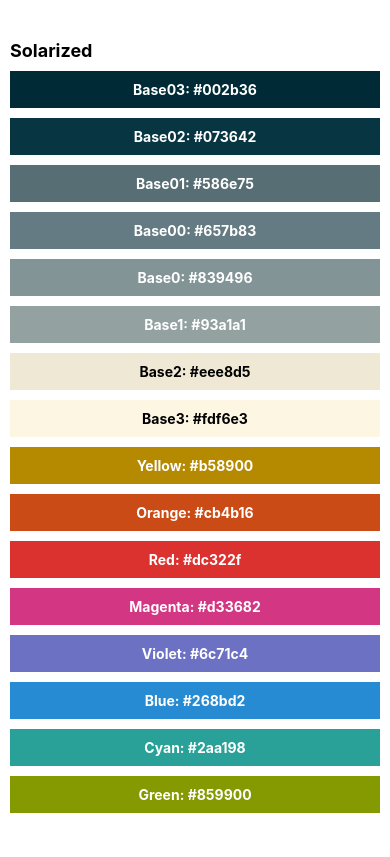
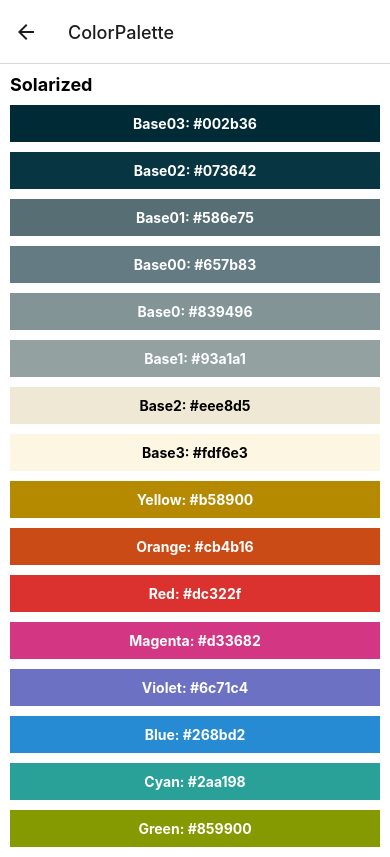
Before and after one commit to leandrodalmolin/fm-react-native, a React Native app: screen /ColorPalette in a window 390 px wide. Built offline with nearby package versions, Linux system fonts and the light colour scheme.

Commit message:
Add basic navigation

```diff
--- a/App.js
+++ b/App.js
@@ -1,52 +1,21 @@
 import React from 'react';
-import { FlatList, SafeAreaView, StyleSheet, Text, View } from 'react-native';
-import ColorBox from './components/ColorBox';
+import { NavigationContainer } from '@react-navigation/native';
+import { createStackNavigator } from '@react-navigation/stack';
 
-const COLORS = [
-  { colorName: 'Base03', hexCode: '#002b36' },
-  { colorName: 'Base02', hexCode: '#073642' },
-  { colorName: 'Base01', hexCode: '#586e75' },
-  { colorName: 'Base00', hexCode: '#657b83' },
-  { colorName: 'Base0', hexCode: '#839496' },
-  { colorName: 'Base1', hexCode: '#93a1a1' },
-  { colorName: 'Base2', hexCode: '#eee8d5' },
-  { colorName: 'Base3', hexCode: '#fdf6e3' },
-  { colorName: 'Yellow', hexCode: '#b58900' },
-  { colorName: 'Orange', hexCode: '#cb4b16' },
-  { colorName: 'Red', hexCode: '#dc322f' },
-  { colorName: 'Magenta', hexCode: '#d33682' },
-  { colorName: 'Violet', hexCode: '#6c71c4' },
-  { colorName: 'Blue', hexCode: '#268bd2' },
-  { colorName: 'Cyan', hexCode: '#2aa198' },
-  { colorName: 'Green', hexCode: '#859900' },
-];
+import Home from './screens/Home';
+import ColorPalette from './screens/ColorPalette';
+
+const Stack = createStackNavigator();
 
 const App = () => {
   return (
-    <SafeAreaView>
-      <FlatList
-        style={styles.container}
-        data={COLORS}
-        keyExtractor={(item) => item.colorName}
-        renderItem={({ item }) => (
-          <ColorBox colorName={item.colorName} hexCode={item.hexCode} />
-        )}
-        ListHeaderComponent={<Text style={styles.text}>Solarized</Text>}
-      />
-    </SafeAreaView>
+    <NavigationContainer>
+      <Stack.Navigator>
+        <Stack.Screen name="Home" component={Home} />
+        <Stack.Screen name="ColorPalette" component={ColorPalette} />
+      </Stack.Navigator>
+    </NavigationContainer>
   );
 };
 
-const styles = StyleSheet.create({
-  container: {
-    paddingHorizontal: 10,
-    marginTop: 40,
-  },
-  text: {
-    marginBottom: 10,
-    fontSize: 18,
-    fontWeight: 'bold',
-  },
-});
-
 export default App;
--- /dev/null
+++ b/screens/ColorPalette.js
@@ -0,0 +1,51 @@
+import React from 'react';
+import { FlatList, StyleSheet, Text } from 'react-native';
+import ColorBox from '../components/ColorBox';
+
+const COLORS = [
+  { colorName: 'Base03', hexCode: '#002b36' },
+  { colorName: 'Base02', hexCode: '#073642' },
+  { colorName: 'Base01', hexCode: '#586e75' },
+  { colorName: 'Base00', hexCode: '#657b83' },
+  { colorName: 'Base0', hexCode: '#839496' },
+  { colorName: 'Base1', hexCode: '#93a1a1' },
+  { colorName: 'Base2', hexCode: '#eee8d5' },
+  { colorName: 'Base3', hexCode: '#fdf6e3' },
+  { colorName: 'Yellow', hexCode: '#b58900' },
+  { colorName: 'Orange', hexCode: '#cb4b16' },
+  { colorName: 'Red', hexCode: '#dc322f' },
+  { colorName: 'Magenta', hexCode: '#d33682' },
+  { colorName: 'Violet', hexCode: '#6c71c4' },
+  { colorName: 'Blue', hexCode: '#268bd2' },
+  { colorName: 'Cyan', hexCode: '#2aa198' },
+  { colorName: 'Green', hexCode: '#859900' },
+];
+
+const ColorPalette = () => {
+  return (
+    <FlatList
+      style={styles.container}
+      data={COLORS}
+      keyExtractor={(item) => item.colorName}
+      renderItem={({ item }) => (
+        <ColorBox colorName={item.colorName} hexCode={item.hexCode} />
+      )}
+      ListHeaderComponent={<Text style={styles.text}>Solarized</Text>}
+    />
+  );
+};
+
+const styles = StyleSheet.create({
+  container: {
+    paddingHorizontal: 10,
+    backgroundColor: 'white',
+  },
+  text: {
+    marginTop: 10,
+    marginBottom: 10,
+    fontSize: 18,
+    fontWeight: 'bold',
+  },
+});
+
+export default ColorPalette;
--- /dev/null
+++ b/screens/Home.js
@@ -0,0 +1,18 @@
+import React from 'react';
+import { Text, View, TouchableOpacity } from 'react-native';
+
+const Home = ({ navigation }) => {
+  return (
+    <View>
+      <TouchableOpacity
+        onPress={() => {
+          navigation.navigate('ColorPalette');
+        }}
+      >
+        <Text>Solarized</Text>
+      </TouchableOpacity>
+    </View>
+  );
+};
+
+export default Home;
```
Also changed, not shown: package.json (+8 -1 lines), 1 other file (tests, documents, lock files or other folders).
